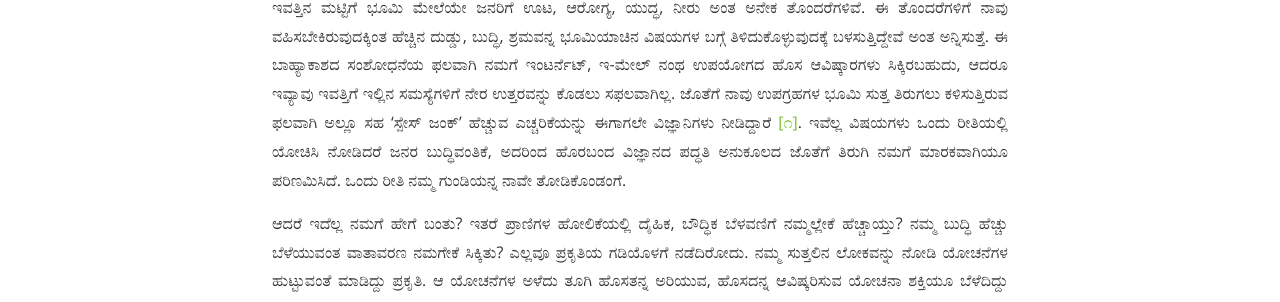
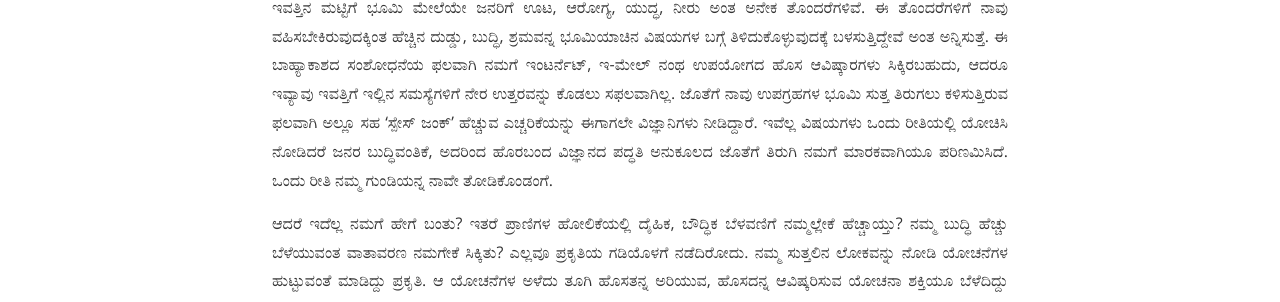
Before and after one commit to bencentra/centrarium, a Jekyll site: the page built from _posts/2021-05-16-prakrutiya-virodhaabhaasa.markdown, in a window 1280 px wide. Shown: the part 1184-1486 px from the top of the page. Built offline with Jekyll 4.4.1, drawn with Linux system fonts in a browser that asks for light colours; nearby versions of some CDN libraries; comment, search, counter and statistics services are not loaded; a style sheet for code colours, icons or effects is not loaded.

Commit message:
Update 2021-05-16-prakrutiya-virodhaabhaasa.markdown

```diff
--- a/_posts/2021-05-16-prakrutiya-virodhaabhaasa.markdown
+++ b/_posts/2021-05-16-prakrutiya-virodhaabhaasa.markdown
@@ -15,7 +15,7 @@
 
 <p align = "justify"> ನಾವು ಅನುಭವಿಸುತ್ತಿರುವ ಔಷಧಿಗಳು, ಕಾರು, ಬೈಕು, ವಿಮಾನ, ಪೆಟ್ರೋಲ್, ಬೆಳ್ಳಿ – ಬಂಗಾರ, ಪ್ಲಾಸ್ಟಿಕ್, ಸಾಫ್ಟ್ವೇರ್ ತಂತ್ರಜ್ಞಾನ, ಗಣಿಗಾರಿಕೆ ಎಲ್ಲವೂ ವಿಜ್ಞಾನದಿಂದ ಬೆಳೆದಂತವೆ. ಇದರಿಂದ ನಮಗೆ ಸಿಕ್ಕ ಉಪಯೋಗಗಳ ಜೊತೆಗೆ ಕೆಟ್ಟ ಪರಿಣಾಮವೂ, ಅನಾನುಕೂಲವೂ ವಿಜ್ಞಾನದಿಂದಲೇ ಅನ್ನುವುದು ಒಂದು ವಾದ. ಇದೇ ವಿಜ್ಞಾನದಿಂದ ನಮ್ಮ ಜೀವನ ಎಷ್ಟು ಸುಗಮವಾಗುತ್ತಿದೆಯೋ ಅಷ್ಟೇ ಈ ಭೂಮಿ ಮೇಲೆ ಎಲ್ಲ ಜೀವಿಗಳು ಒಟ್ಟಾರೆ ಬದುಕುವ ಕಾಲವೂ ಸಹ ಕಡಿಮೆ ಆಗ್ತಿದೆ. ನಾವು ಇದುವರೆಗೆ ಕಲಿತಿರುವ ವಿಜ್ಞಾನವು ಸಂಪನ್ಮೂಲಗಳ  ಹೆಚ್ಚಿಗೆ ಬಳಸಿಕೊಂಡು ಬದುಕುವ ಪದ್ಧತಿಯ ಮೇಲೆ ನಡಿತಿದೆಯೆ ಹೊರತು, ಬಳಸಿದಂತ ಸಂಪನ್ಮೂಲಗಳ ಮರುದುಂಬಿಸುವ ಪದ್ಧತಿಯನ್ನು ಅಷ್ಟಾಗಿ ರೂಢಿಸಿಕೊಂಡಿಲ್ಲ. ನಮ್ಮ ಬಳಕೆಯಲ್ಲಿರುವ ಭೂಮಿಯ ಎಲ್ಲ ಸಂಪನ್ಮೂಲಗಳೂ ಮಿತವಾದವು ಎಂದು ಅರಿತಿರುವ ನಾವು ಮುಂದೊಂದು ದಿನ ಭೂಮಿ ಮೇಲಿನ ಎಲ್ಲವೂ ಮುಗಿದು ಮನುಷ್ಯ ಬದುಕೋಕಾಗದ ಹಂತ ಬಂದೇ ಬರುತ್ತೆ, ಅಂಥ ದಿನಕ್ಕೆ ನಾವು ೧೯೫೦ನೇ ಇಸವಿಯಿಂದಲೇ 'ಸ್ಪೇಸ್ ಟೆಕ್ನಾಲಜಿ' ಬಗೆಗಿನ ಕೆಲಸಗಳ ನಡೆಸುತ್ತಿದ್ದೇವೆ. ಬಹಳ ದೇಶಗಳು, ಬಹಳ ದೊಡ್ಡ ಮಟ್ಟದ ಜನಶಕ್ತಿ, ಬುದ್ಧಿಶಕ್ತಿ, ಮತ್ತು ದುಡ್ಡನ್ನ ವ್ಯಯ ಮಾಡುತ್ತಾ ಬಂದಿವೆ. </p>
 
-<p align = "justify"> ಇವತ್ತಿನ ಮಟ್ಟಿಗೆ ಭೂಮಿ ಮೇಲೆಯೇ ಜನರಿಗೆ ಊಟ, ಆರೋಗ್ಯ, ಯುದ್ಧ, ನೀರು ಅಂತ ಅನೇಕ ತೊಂದರೆಗಳಿವೆ. ಈ ತೊಂದರೆಗಳಿಗೆ ನಾವು ವಹಿಸಬೇಕಿರುವುದಕ್ಕಿಂತ ಹೆಚ್ಚಿನ ದುಡ್ಡು, ಬುದ್ಧಿ, ಶ್ರಮವನ್ನ ಭೂಮಿಯಾಚಿನ ವಿಷಯಗಳ ಬಗ್ಗೆ ತಿಳಿದುಕೊಳ್ಳುವುದಕ್ಕೆ ಬಳಸುತ್ತಿದ್ದೇವೆ ಅಂತ ಅನ್ನಿಸುತ್ತೆ. ಈ ಬಾಹ್ಯಾಕಾಶದ ಸಂಶೋಧನೆಯ ಫಲವಾಗಿ ನಮಗೆ ಇಂಟರ್ನೆಟ್, ಇ-ಮೇಲ್ ನಂಥ ಉಪಯೋಗದ ಹೊಸ ಆವಿಷ್ಕಾರಗಳು ಸಿಕ್ಕಿರಬಹುದು, ಆದರೂ ಇವ್ಯಾವು ಇವತ್ತಿಗೆ ಇಲ್ಲಿನ ಸಮಸ್ಯೆಗಳಿಗೆ ನೇರ ಉತ್ತರವನ್ನು ಕೊಡಲು ಸಫಲವಾಗಿಲ್ಲ. ಜೊತೆಗೆ ನಾವು ಉಪಗ್ರಹಗಳ ಭೂಮಿ ಸುತ್ತ ತಿರುಗಲು ಕಳಿಸುತ್ತಿರುವ ಫಲವಾಗಿ ಅಲ್ಲೂ ಸಹ ‘ಸ್ಪೇಸ್ ಜಂಕ್’ ಹೆಚ್ಚುವ ಎಚ್ಚರಿಕೆಯನ್ನು ಈಗಾಗಲೇ ವಿಜ್ಞಾನಿಗಳು ನೀಡಿದ್ದಾರೆ <a href="https://observer.com/2020/10/spacex-starlink-satellite-collision-risk-space-debris/">[೧]</a>. ಇವೆಲ್ಲ ವಿಷಯಗಳು ಒಂದು ರೀತಿಯಲ್ಲಿ ಯೋಚಿಸಿ ನೋಡಿದರೆ ಜನರ ಬುದ್ಧಿವಂತಿಕೆ, ಅದರಿಂದ ಹೊರಬಂದ ವಿಜ್ಞಾನದ ಪದ್ಧತಿ ಅನುಕೂಲದ ಜೊತೆಗೆ ತಿರುಗಿ ನಮಗೆ ಮಾರಕವಾಗಿಯೂ ಪರಿಣಮಿಸಿದೆ. ಒಂದು ರೀತಿ ನಮ್ಮ ಗುಂಡಿಯನ್ನ ನಾವೇ ತೋಡಿಕೊಂಡಂಗೆ. </p>
+<p align = "justify"> ಇವತ್ತಿನ ಮಟ್ಟಿಗೆ ಭೂಮಿ ಮೇಲೆಯೇ ಜನರಿಗೆ ಊಟ, ಆರೋಗ್ಯ, ಯುದ್ಧ, ನೀರು ಅಂತ ಅನೇಕ ತೊಂದರೆಗಳಿವೆ. ಈ ತೊಂದರೆಗಳಿಗೆ ನಾವು ವಹಿಸಬೇಕಿರುವುದಕ್ಕಿಂತ ಹೆಚ್ಚಿನ ದುಡ್ಡು, ಬುದ್ಧಿ, ಶ್ರಮವನ್ನ ಭೂಮಿಯಾಚಿನ ವಿಷಯಗಳ ಬಗ್ಗೆ ತಿಳಿದುಕೊಳ್ಳುವುದಕ್ಕೆ ಬಳಸುತ್ತಿದ್ದೇವೆ ಅಂತ ಅನ್ನಿಸುತ್ತೆ. ಈ ಬಾಹ್ಯಾಕಾಶದ ಸಂಶೋಧನೆಯ ಫಲವಾಗಿ ನಮಗೆ ಇಂಟರ್ನೆಟ್, ಇ-ಮೇಲ್ ನಂಥ ಉಪಯೋಗದ ಹೊಸ ಆವಿಷ್ಕಾರಗಳು ಸಿಕ್ಕಿರಬಹುದು, ಆದರೂ ಇವ್ಯಾವು ಇವತ್ತಿಗೆ ಇಲ್ಲಿನ ಸಮಸ್ಯೆಗಳಿಗೆ ನೇರ ಉತ್ತರವನ್ನು ಕೊಡಲು ಸಫಲವಾಗಿಲ್ಲ. ಜೊತೆಗೆ ನಾವು ಉಪಗ್ರಹಗಳ ಭೂಮಿ ಸುತ್ತ ತಿರುಗಲು ಕಳಿಸುತ್ತಿರುವ ಫಲವಾಗಿ ಅಲ್ಲೂ ಸಹ ‘ಸ್ಪೇಸ್ ಜಂಕ್’ ಹೆಚ್ಚುವ ಎಚ್ಚರಿಕೆಯನ್ನು ಈಗಾಗಲೇ ವಿಜ್ಞಾನಿಗಳು ನೀಡಿದ್ದಾರೆ. ಇವೆಲ್ಲ ವಿಷಯಗಳು ಒಂದು ರೀತಿಯಲ್ಲಿ ಯೋಚಿಸಿ ನೋಡಿದರೆ ಜನರ ಬುದ್ಧಿವಂತಿಕೆ, ಅದರಿಂದ ಹೊರಬಂದ ವಿಜ್ಞಾನದ ಪದ್ಧತಿ ಅನುಕೂಲದ ಜೊತೆಗೆ ತಿರುಗಿ ನಮಗೆ ಮಾರಕವಾಗಿಯೂ ಪರಿಣಮಿಸಿದೆ. ಒಂದು ರೀತಿ ನಮ್ಮ ಗುಂಡಿಯನ್ನ ನಾವೇ ತೋಡಿಕೊಂಡಂಗೆ. </p>
 
 <p align = "justify"> ಆದರೆ ಇದೆಲ್ಲ ನಮಗೆ ಹೇಗೆ ಬಂತು? ಇತರೆ ಪ್ರಾಣಿಗಳ ಹೋಲಿಕೆಯಲ್ಲಿ ದೈಹಿಕ, ಬೌದ್ಧಿಕ ಬೆಳವಣಿಗೆ ನಮ್ಮಲ್ಲೇಕೆ ಹೆಚ್ಚಾಯ್ತು? ನಮ್ಮ ಬುದ್ಧಿ ಹೆಚ್ಚು ಬೆಳೆಯುವಂತ ವಾತಾವರಣ ನಮಗೇಕೆ ಸಿಕ್ಕಿತು? ಎಲ್ಲವೂ ಪ್ರಕೃತಿಯ ಗಡಿಯೊಳಗೆ ನಡೆದಿರೋದು. ನಮ್ಮ ಸುತ್ತಲಿನ ಲೋಕವನ್ನು ನೋಡಿ ಯೋಚನೆಗಳ ಹುಟ್ಟುವಂತೆ ಮಾಡಿದ್ದು ಪ್ರಕೃತಿ. ಆ ಯೋಚನೆಗಳ ಅಳೆದು ತೂಗಿ ಹೊಸತನ್ನ ಅರಿಯುವ, ಹೊಸದನ್ನ ಆವಿಷ್ಕರಿಸುವ ಯೋಚನಾ ಶಕ್ತಿಯೂ ಬೆಳೆದಿದ್ದು ಪ್ರಕೃತಿಯಿಂದಲೇ. ಈ ಪ್ರಕೃತಿಯಲ್ಲೇ ಹುಟ್ಟಿದ ನಾವುಗಳು ಇಲ್ಲಿನ ಸಂಪನ್ಮೂಲಗಳ ಬಳಸಿಕೊಂಡು ಜೀವನ ನಡೆಸುವ ಕಲಿಕೆಯ ಕೊಟ್ಟಿದ್ದೂ ಪ್ರಕೃತಿಯೇ. ಅಂದ್ರೆ ಒಂದು ರೀತಿಯಲ್ಲಿ ನಮ್ಮನ್ನ ಹುಟ್ಟಿಸಿದ ಪ್ರಕೃತಿಯು ತನ್ನ ಮೂಲಕವೇ ನಮ್ಮ ಅಂತ್ಯಕ್ಕೂ ದಾರಿಮಾಡಿಕೊಟ್ಟಿದೆ.</p><br><br>
 
```
